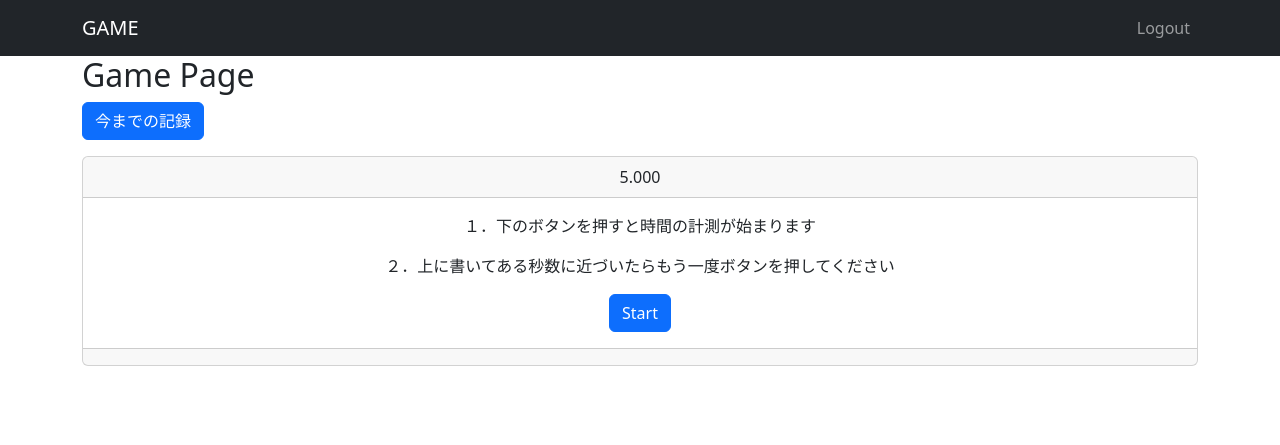
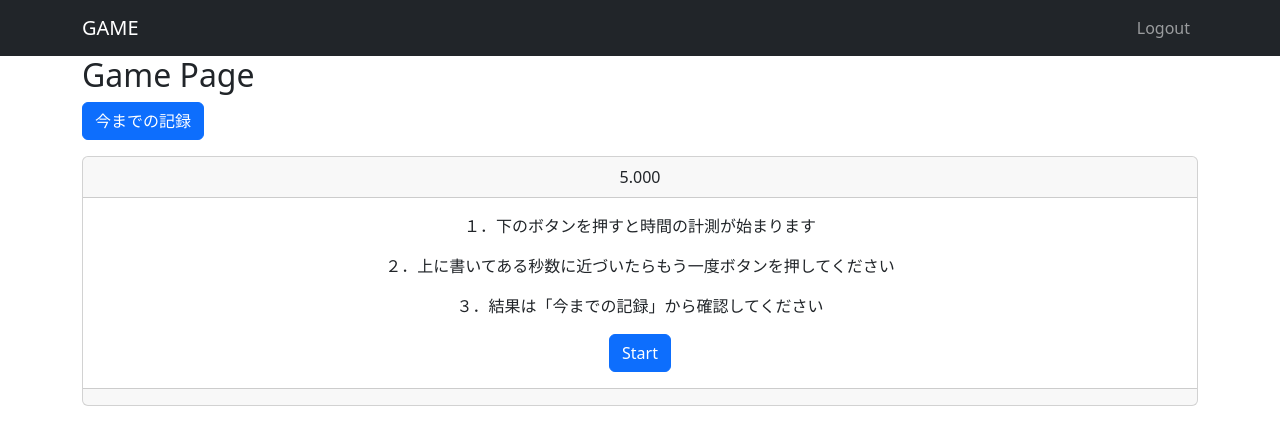
Before and after one commit to cmtheta/measuring-time-game, a Django app: page /gameapp/ in a window 1280 px wide. Shown: the top 445 px of the page. Run offline with Django 3.2, Linux system fonts and the light colour scheme; the visitor is signed in with stand-in values (Sample User, id 1); some libraries are stand-ins or nearby versions.

Commit message:
fix add game description ゲームの説明に補足を追加した

```diff
--- a/measuring_time_game/gameapp/templates/gameapp/game.html
+++ b/measuring_time_game/gameapp/templates/gameapp/game.html
@@ -22,6 +22,7 @@
       {% comment %} <h5 class="card-title">Special title treatment</h5> {% endcomment %}
       <p class="card-text">１．下のボタンを押すと時間の計測が始まります</p>
       <p class="card-text">２．上に書いてある秒数に近づいたらもう一度ボタンを押してください</p>
+      <p class="card-text">３．結果は「今までの記録」から確認してください</p>
       <div id="button" class="button btn btn-primary"></div>
     </div>
     <div id="result" class="card-footer text-muted">
```
